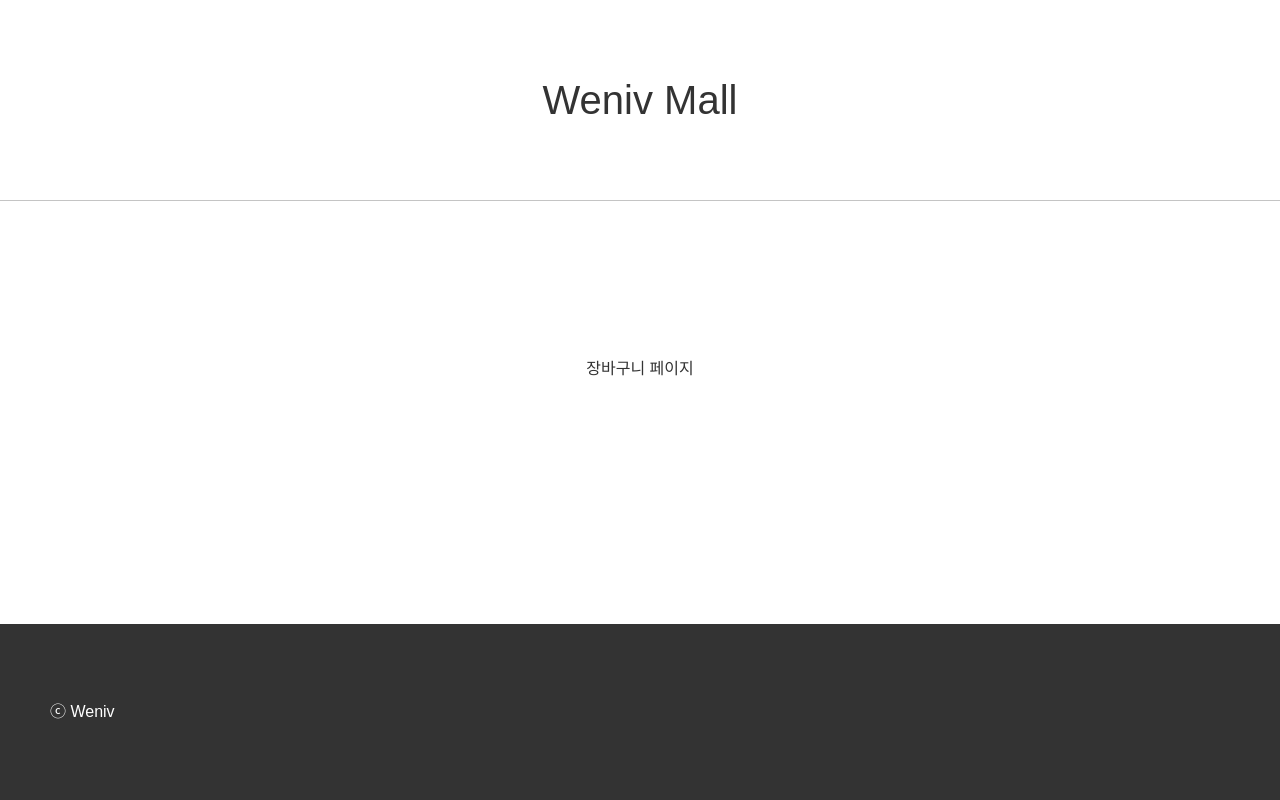
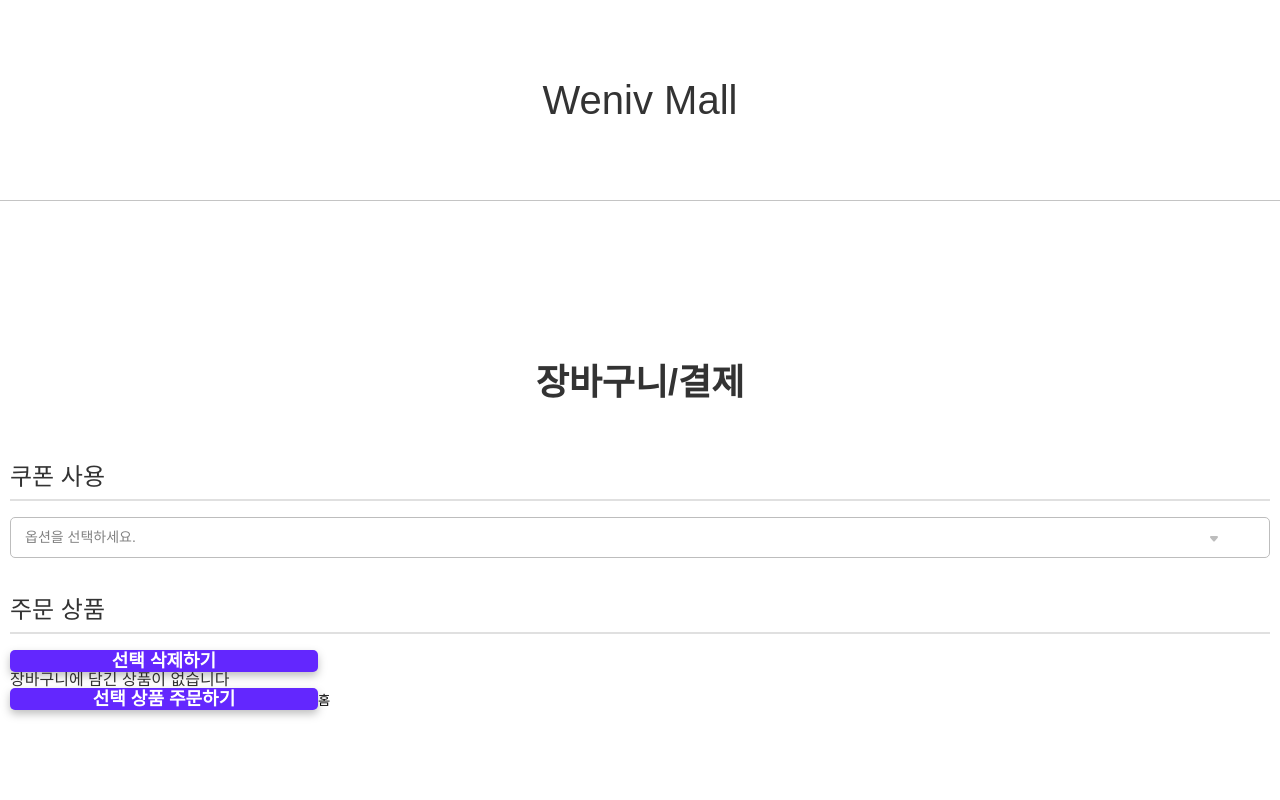
Before and after one commit to sypear/weniv-mall-react, a React (Create React App) app: page /cart in a window 1280 px wide. Shown: the top 800 px of the page. Built offline with nearby package versions, Linux system fonts and the light colour scheme; a web font is replaced by a local one.

Commit message:
🚧 CartPage 컴포넌트 화면 개발 진행 중

```diff
--- a/src/pages/CartPage/CartPage.jsx
+++ b/src/pages/CartPage/CartPage.jsx
@@ -1,11 +1,51 @@
 import React from 'react';
+import styled from 'styled-components';
+import Dropdown from '../../components/Buttons/DropdownButton/DropdownButton';
+import FillButton from '../../components/Buttons/FillButton/FillButton';
+import Line from '../../components/Line/Line';
+
+const Wrapper = styled.section`
+  width: 1260px;
+  color: var(--text-color);
+`;
+
+const Title = styled.h2`
+  margin-bottom: 60px;
+  font-size: 36px;
+  font-weight: bold;
+  line-height: 44px;
+  text-align: center;
+`;
+
+const CouponWrapper = styled.div`
+  margin-bottom: 40px;
+`;
+
+const SubTitle = styled.h3`
+  margin-bottom: 10px;
+  font-size: 24px;
+`;
 
 const CartPage = () => {
-    return (
-        <div>
-            장바구니 페이지
-        </div>
-    );
+  return (
+    <Wrapper>
+      <Title>장바구니/결제</Title>
+
+      <CouponWrapper>
+        <SubTitle>쿠폰 사용</SubTitle>
+        <Line margin='16px' />
+        <Dropdown />
+      </CouponWrapper>
+
+      <SubTitle>주문 상품</SubTitle>
+      <Line margin='16px' />
+      <FillButton text='선택 삭제하기' />
+      <div>장바구니에 담긴 상품이 없습니다</div>
+      <FillButton text='선택 상품 주문하기' />
+
+      <button>홈</button>
+    </Wrapper>
+  );
 }
 
 export default CartPage;
```
